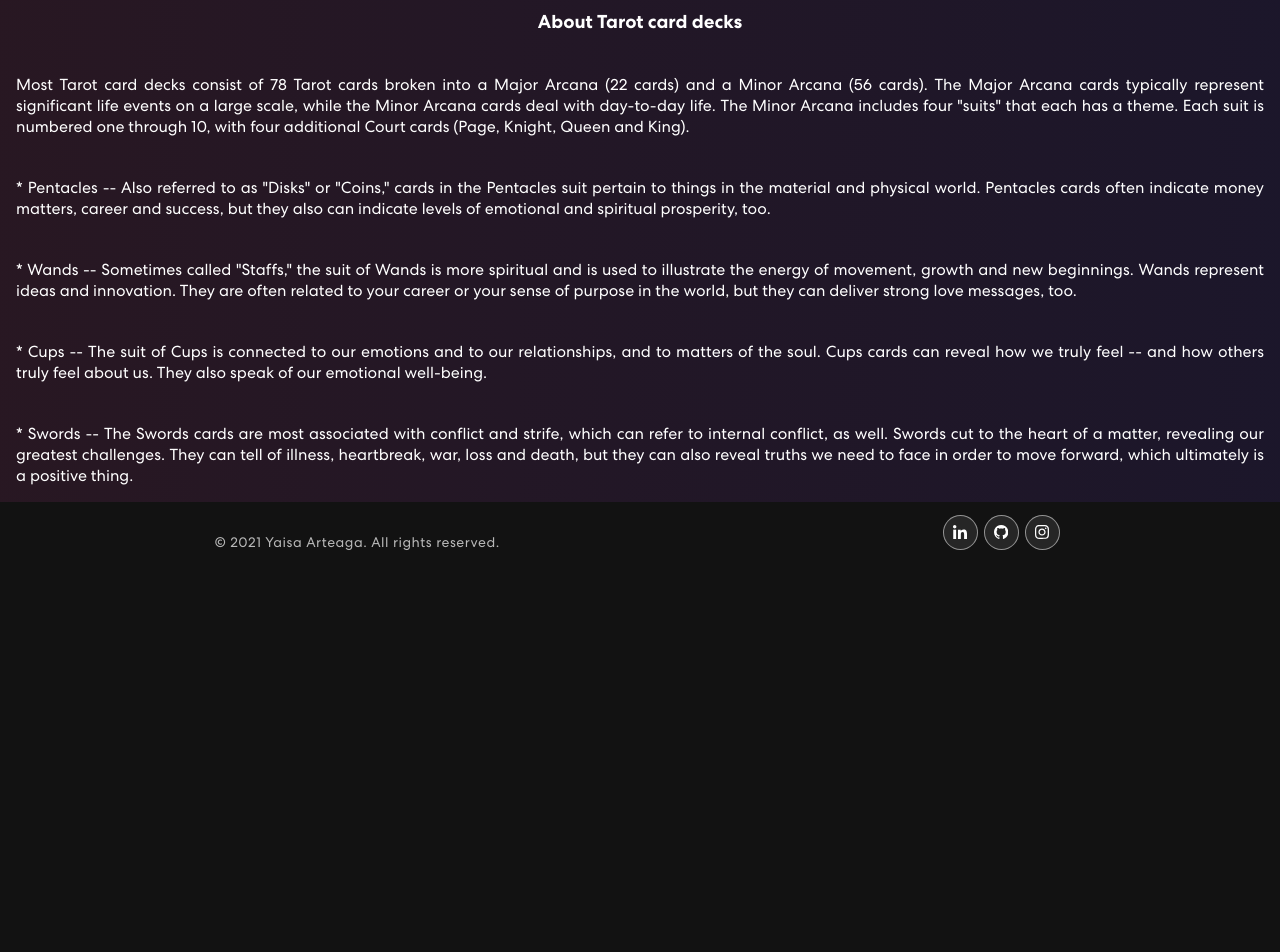
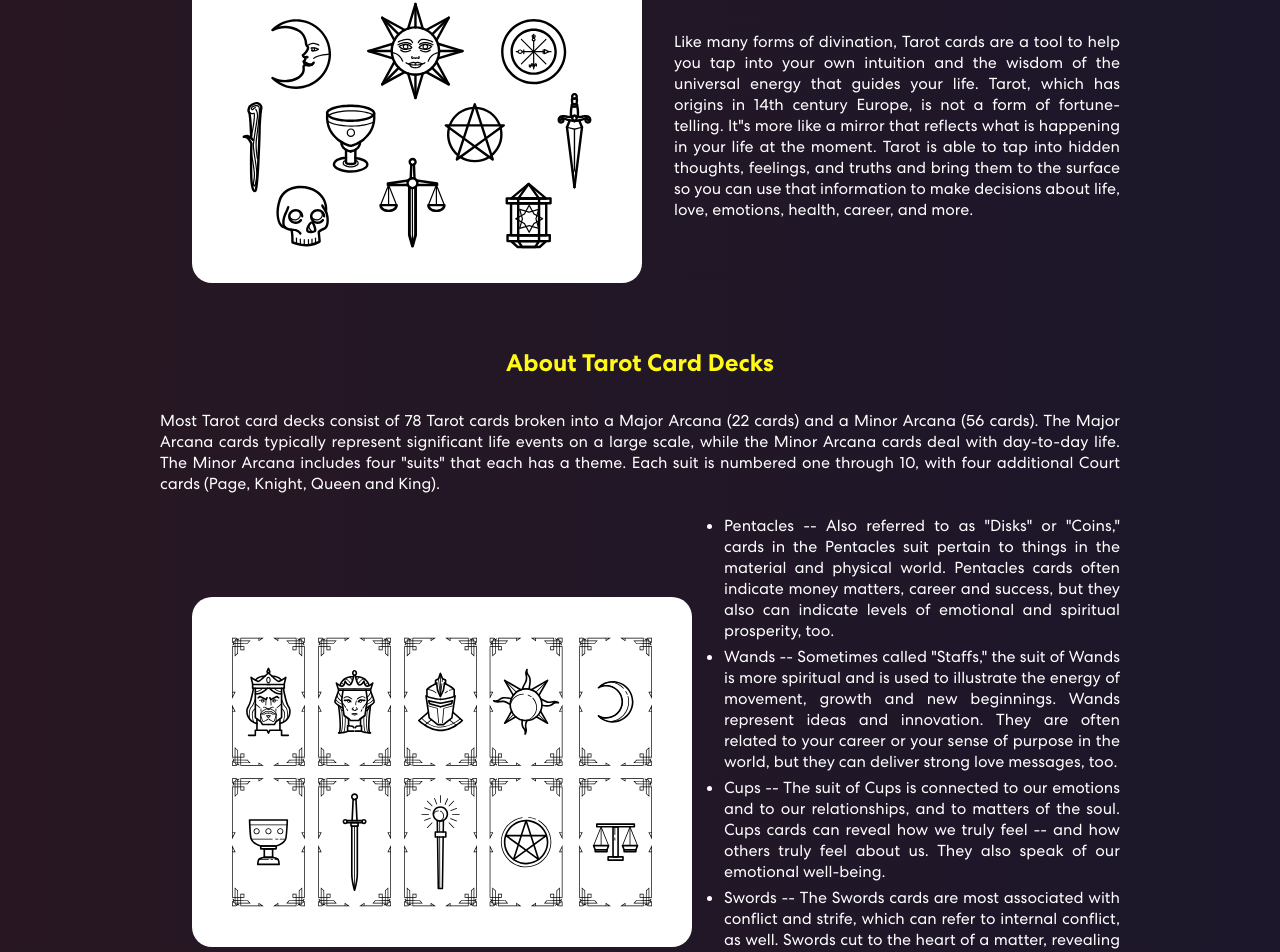
Before and after one commit to yaisa03/Data-Lovers-Tarot, a React (Create React App) app: page /about in a window 1280 px wide. Shown: the part 235-1187 px from the top of the page. Before the commit the page ends 800 px from the top, so only its background shows below. Built offline with nearby package versions, Linux system fonts and the light colour scheme.

Commit message:
styles about page

```diff
--- a/src/App.css
+++ b/src/App.css
@@ -43,9 +43,32 @@ h1, h2, h3, h4, h5, h6 {
   flex-wrap: wrap;
   align-items: center;
   justify-content: center;
-  gap: 2.5rem;
-  padding: 1rem;
+  gap: 2rem;
+  padding: 2rem 10rem;
   text-align: justify;
   min-height: 80vh;
   background: linear-gradient(90.21deg, rgba(170, 54, 124, 0.15) -5.91%, rgba(74, 47, 189, 0.15) 111.58%);
 }
+
+.about-title {
+  color: #fef917;
+
+}
+
+.about-text {
+  display: flex;
+  flex-direction: row;
+  align-items: center;
+  justify-content: center;
+  padding-top: 1rem;
+}
+
+.about-text img{
+  background-color: #fff;
+  margin: 2rem;
+  border-radius: 20px;
+}
+
+.about-text li {
+  padding-top: 5px;
+}
--- a/src/pages/About.js
+++ b/src/pages/About.js
@@ -1,36 +1,47 @@
-import NavBar from '../components/NavBar';
-import Footer from '../components/Footer';
-import '../App.css';
+import NavBar from "../components/NavBar";
+import Footer from "../components/Footer";
+import "../App.css";
+import tarotImage1 from "../assets/img/tarot-img-1.svg";
+import tarotImage2 from "../assets/img/tarot-img-2.svg";
 
 const About = () => {
     return (
         <main>
             <NavBar />
             <div className="about-content">
-                <h3 className="about-title">Tarot Cards</h3>
+                <h2 className="about-title">Tarot Cards</h2>
+                <section className="about-text">
+                    <img src={tarotImage1} alt="Tarot Cards 1"/>
                     <p>Like many forms of divination,
                         Tarot cards are a tool to help you tap into your own intuition and the wisdom of the
                         universal energy that guides your life. Tarot, which has origins in 14th century Europe,
-                    is not a form of fortune-telling. It's more like a mirror that reflects what is happening
+                        is not a form of fortune-telling. It"s more like a mirror that reflects what is happening
                         in your life at the moment. Tarot is able to tap into hidden thoughts, feelings, and truths
                         and bring them to the surface so you can use that information to make decisions about life,
                         love, emotions, health, career, and more.</p>
-                <h3 className="about-text">About Tarot card decks</h3>
+                </section>
+                <h2 className="about-title">About Tarot Card Decks</h2>
+                <section>
                     <p>Most Tarot card decks consist of 78 Tarot cards broken into a Major Arcana (22 cards) and a Minor Arcana (56 cards).
                         The Major Arcana cards typically represent significant life events on a large scale, while the Minor Arcana cards deal with day-to-day life.
                         The Minor Arcana includes four "suits" that each has a theme. Each suit is numbered one through 10, with four additional Court cards (Page,
                         Knight, Queen and King).</p>
-                <p> * Pentacles -- Also referred to as "Disks" or "Coins," cards in the Pentacles suit pertain to things in the material and physical world.
-                    Pentacles cards often indicate money matters, career and success, but they also can indicate levels of emotional and spiritual prosperity, too.</p>
-                <p>* Wands -- Sometimes called "Staffs," the suit of Wands is more spiritual and is used to illustrate the energy of movement, growth and new
+                    <div className="about-text">
+                    <img src={tarotImage2} alt="Tarot Cards 2"/>
+                        <ul>
+                            <li> Pentacles -- Also referred to as "Disks" or "Coins," cards in the Pentacles suit pertain to things in the material and physical world.
+                                Pentacles cards often indicate money matters, career and success, but they also can indicate levels of emotional and spiritual prosperity, too.</li>
+                            <li> Wands -- Sometimes called "Staffs," the suit of Wands is more spiritual and is used to illustrate the energy of movement, growth and new
                                 beginnings. Wands represent ideas and innovation. They are often related to your career or your sense of purpose in the world, but they can deliver
-                    strong love messages, too.</p>
-                <p>* Cups -- The suit of Cups is connected to our emotions and to our relationships, and to matters of the soul. Cups cards can reveal how we truly
-                    feel -- and how others truly feel about us. They also speak of our emotional well-being.</p>
-                <p>* Swords -- The Swords cards are most associated with conflict and strife, which can refer to internal conflict, as well. Swords cut to the heart of a
+                                strong love messages, too.</li>
+                            <li> Cups -- The suit of Cups is connected to our emotions and to our relationships, and to matters of the soul. Cups cards can reveal how we truly
+                                feel -- and how others truly feel about us. They also speak of our emotional well-being.</li>
+                            <li> Swords -- The Swords cards are most associated with conflict and strife, which can refer to internal conflict, as well. Swords cut to the heart of a
                                 matter, revealing our greatest challenges. They can tell of illness, heartbreak, war, loss and death, but they can also reveal truths we need to face in
-                    order to move forward, which ultimately is a positive thing.</p>
-
+                                order to move forward, which ultimately is a positive thing.</li>
+                        </ul>
+                    </div>
+                </section>
             </div>
             <Footer />
         </main>
```
Also changed, not shown: src/assets/img/tarot-img-1.svg (added), src/assets/img/tarot-img-2.svg (added). Lines whose indentation alone changed are shown as unchanged.
